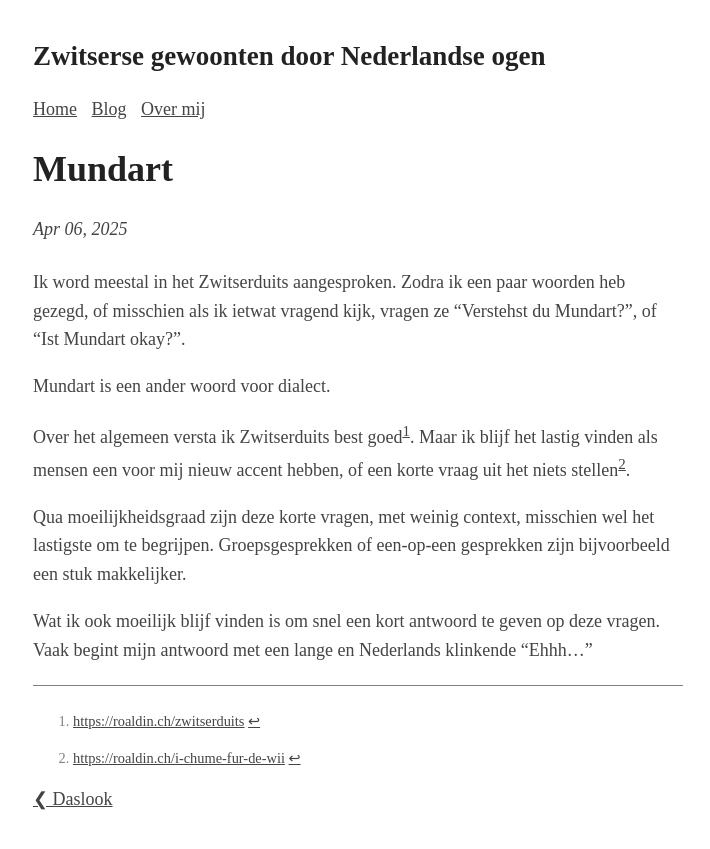
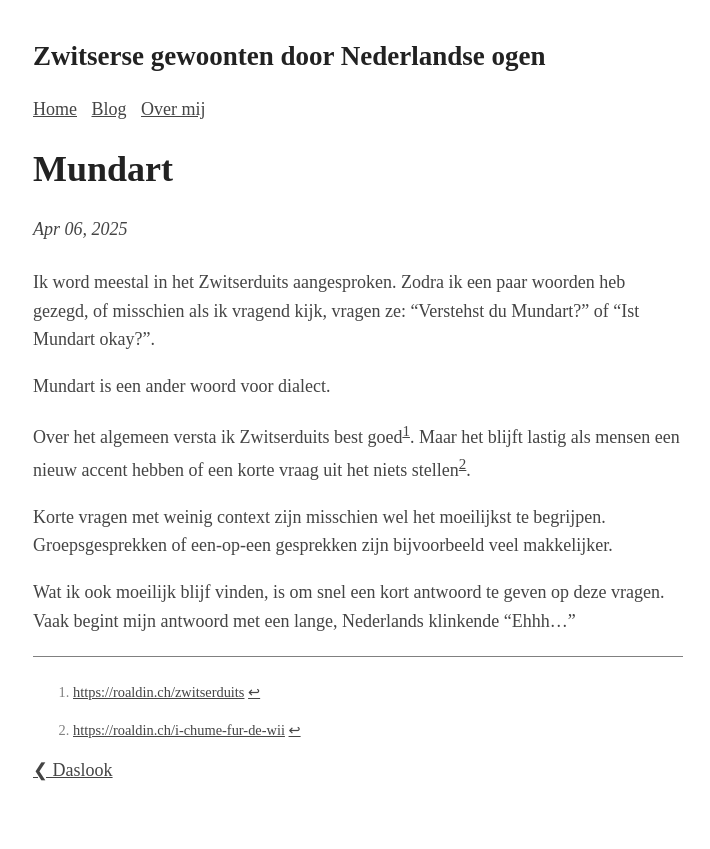
Before and after one commit to Roald87/roaldin.ch, a Jekyll site: the page built from _posts/2025-04-06-mundart.md, in a window 1280 px wide. Shown: the top 849 px of the page, without its empty margins (282-992 px from the left). Built offline with Jekyll 4.4.1, drawn with Linux system fonts in a browser that asks for light colours; comment, search, counter and statistics services are not loaded.

Commit message:
Spellcheck by ChatGPT

```diff
--- a/_posts/2025-04-06-mundart.md
+++ b/_posts/2025-04-06-mundart.md
@@ -4,15 +4,15 @@ title: Mundart
 image:
 ---
 
-Ik word meestal in het Zwitserduits aangesproken. Zodra ik een paar woorden heb gezegd, of misschien als ik ietwat vragend kijk, vragen ze "Verstehst du Mundart?", of "Ist Mundart okay?".
+Ik word meestal in het Zwitserduits aangesproken. Zodra ik een paar woorden heb gezegd, of misschien als ik vragend kijk, vragen ze: "Verstehst du Mundart?" of "Ist Mundart okay?".
 
 Mundart is een ander woord voor dialect.
 
-Over het algemeen versta ik Zwitserduits best goed[^2]. Maar ik blijf het lastig vinden als mensen een voor mij nieuw accent hebben, of een korte vraag uit het niets stellen[^1].
+Over het algemeen versta ik Zwitserduits best goed[^2]. Maar het blijft lastig als mensen een nieuw accent hebben of een korte vraag uit het niets stellen[^1].
 
-Qua moeilijkheidsgraad zijn deze korte vragen, met weinig context, misschien wel het lastigste om te begrijpen. Groepsgesprekken of een-op-een gesprekken zijn bijvoorbeeld een stuk makkelijker.
+Korte vragen met weinig context zijn misschien wel het moeilijkst te begrijpen. Groepsgesprekken of een-op-een gesprekken zijn bijvoorbeeld veel makkelijker.
 
-Wat ik ook moeilijk blijf vinden is om snel een kort antwoord te geven op deze vragen. Vaak begint mijn antwoord met een lange en Nederlands klinkende "Ehhh..."
+Wat ik ook moeilijk blijf vinden, is om snel een kort antwoord te geven op deze vragen. Vaak begint mijn antwoord met een lange, Nederlands klinkende "Ehhh..."
 
 [^1]: <https://roaldin.ch/i-chume-fur-de-wii>
 [^2]: <https://roaldin.ch/zwitserduits>
```
